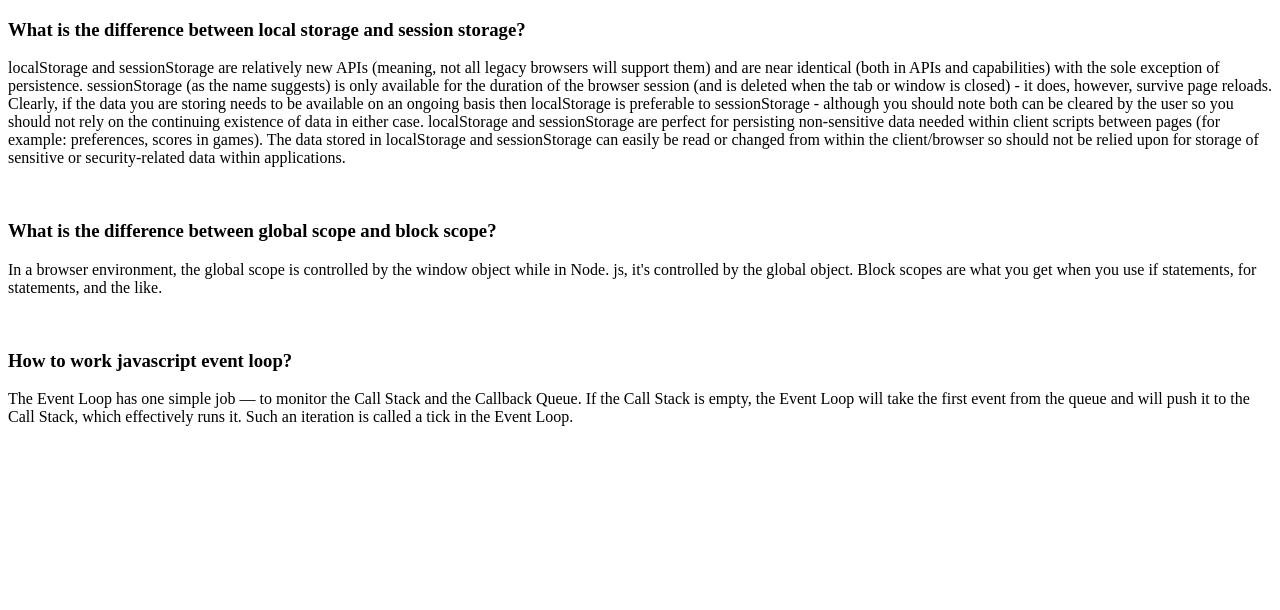
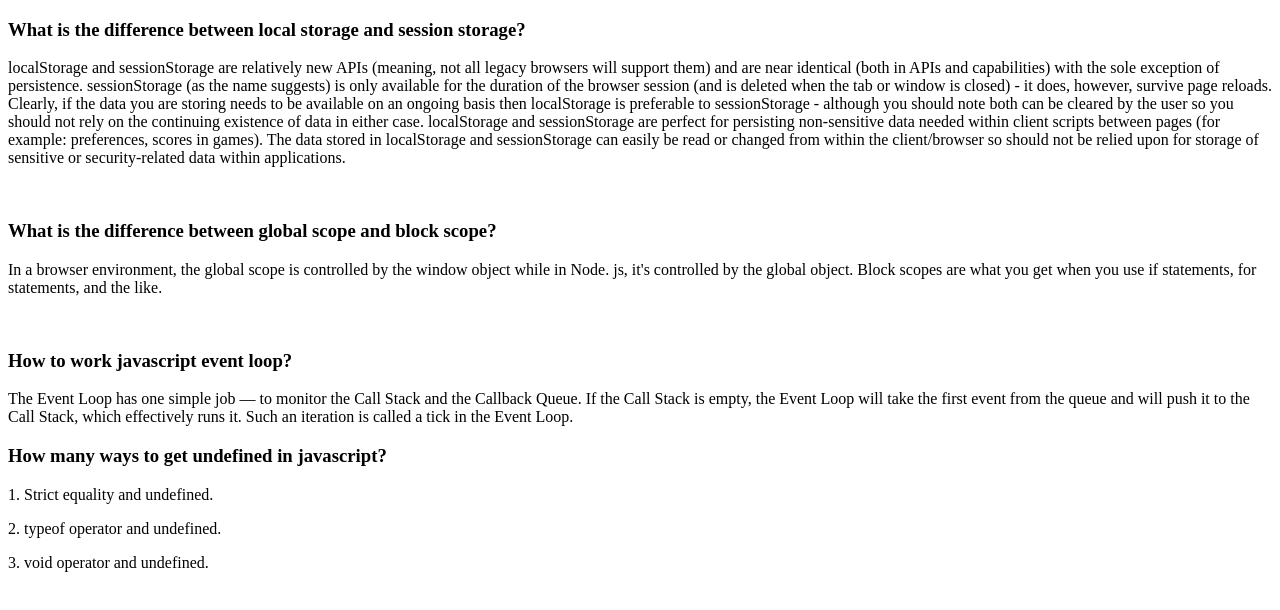
Before and after one commit to khanjubayer93/type-monster-debug-assignment, a plain HTML site: page blog.html in a window 1280 px wide. Drawn offline with Linux system fonts and the light colour scheme.

Commit message:
undefind added

```diff
--- a/blog.html
+++ b/blog.html
@@ -47,6 +47,12 @@
             runs it. Such
             an iteration is called a tick in the Event Loop.</p>
     </div>
+    <div>
+        <h3>How many ways to get undefined in javascript?</h3>
+        <p>1. Strict equality and undefined.</p>
+        <p>2. typeof operator and undefined.</p>
+        <p>3. void operator and undefined.</p>
+    </div>
 
 
 
```
